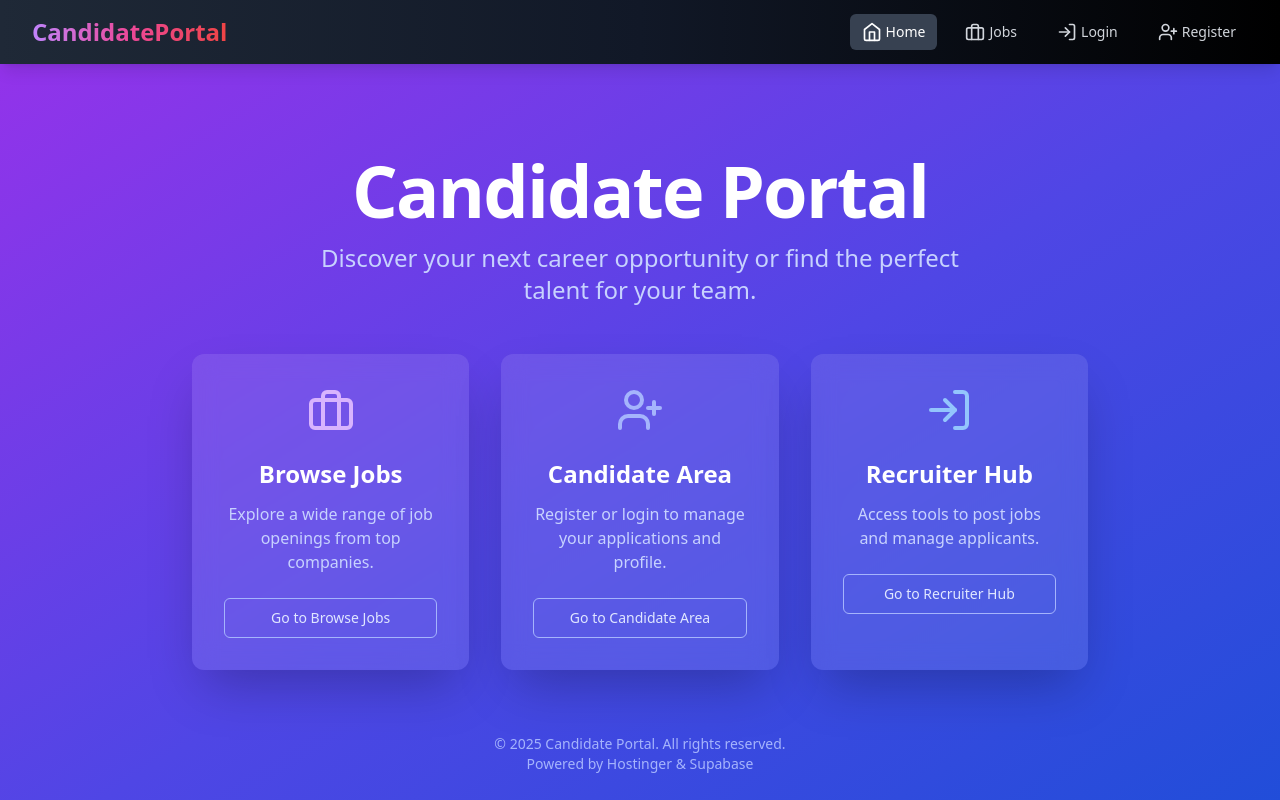
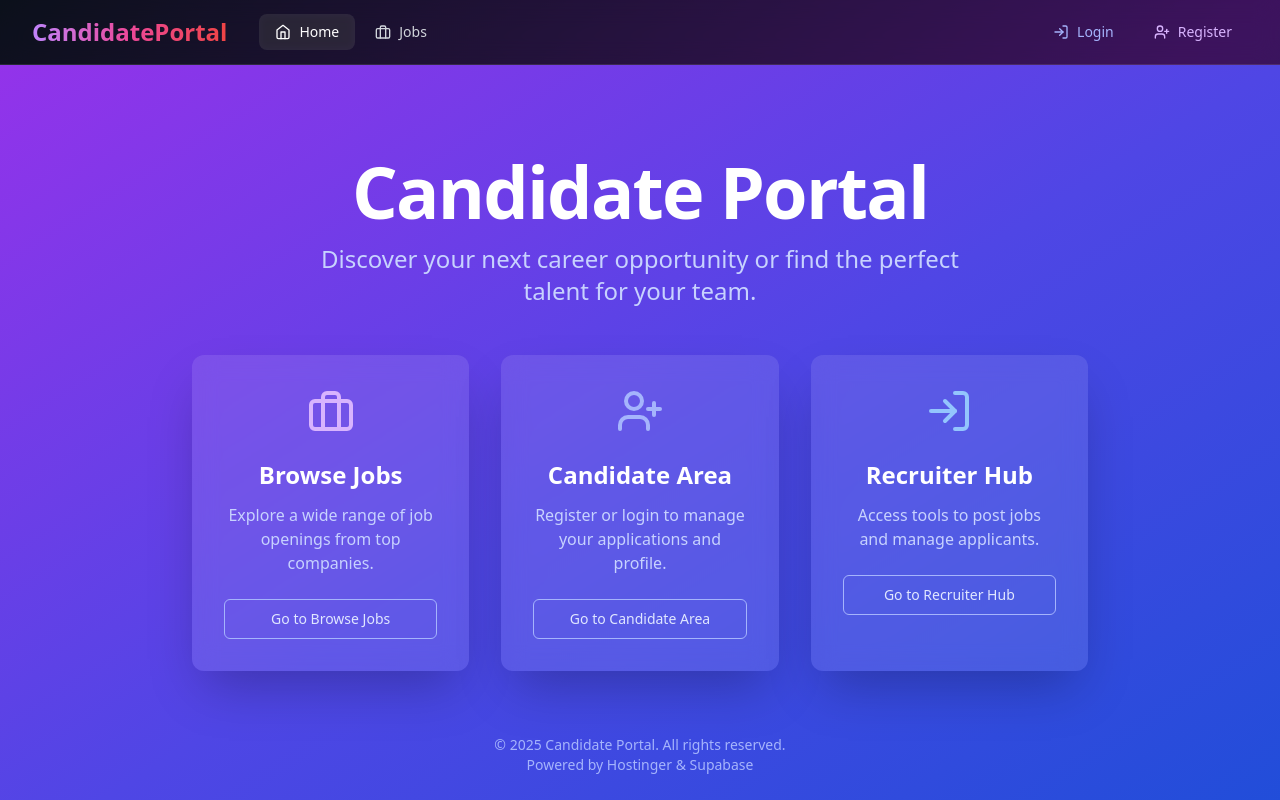
Before and after one commit to djen745911/CandidatePortal, a React (Vite) app: page / in a window 1280 px wide. Shown: the top 800 px of the page. Built offline with nearby package versions, Linux system fonts and the light colour scheme.

Commit message:
Update Layout component

```diff
--- a/src/components/Layout.jsx
+++ b/src/components/Layout.jsx
@@ -1,4 +1,3 @@
-
 import React from 'react';
 import { Outlet, Link, useLocation } from 'react-router-dom';
 import { Toaster } from '@/components/ui/toaster';
@@ -12,66 +11,91 @@ const Layout = () => {
 
   const getNavLinkClass = (path) => {
     return location.pathname === path
-      ? "bg-gray-700 text-white px-3 py-2 rounded-md text-sm font-medium flex items-center transition-colors"
-      : "text-gray-300 hover:bg-gray-700 hover:text-white px-3 py-2 rounded-md text-sm font-medium flex items-center transition-colors";
+      ? "bg-white/10 text-white px-4 py-2 rounded-lg text-sm font-medium flex items-center transition-colors backdrop-blur-sm"
+      : "text-gray-300 hover:bg-white/5 hover:text-white px-4 py-2 rounded-lg text-sm font-medium flex items-center transition-colors";
   };
 
   return (
-    <div className="flex flex-col min-h-screen">
-      <nav className="bg-gradient-to-r from-gray-800 via-gray-900 to-black shadow-lg sticky top-0 z-50">
+    <div className="flex flex-col min-h-screen bg-gradient-to-br from-gray-900 via-purple-900 to-blue-900">
+      <nav className="sticky top-0 z-50 bg-black/30 backdrop-blur-md border-b border-white/10">
         <div className="container mx-auto px-4 sm:px-6 lg:px-8">
           <div className="flex items-center justify-between h-16">
-            <div className="flex items-center">
+            <div className="flex items-center gap-8">
               <Link to="/" className="flex-shrink-0">
                 <span className="text-2xl font-bold bg-gradient-to-r from-purple-400 via-pink-500 to-red-500 bg-clip-text text-transparent">
                   CandidatePortal
                 </span>
               </Link>
-            </div>
-            <div className="hidden md:block">
-              <div className="ml-10 flex items-baseline space-x-4">
+              <div className="hidden md:flex items-center space-x-1">
                 <Link to="/" className={getNavLinkClass("/")}>
-                  <Home className="mr-1 h-5 w-5" /> Home
+                  <Home className="mr-2 h-4 w-4" /> Home
                 </Link>
                 <Link to="/jobs" className={getNavLinkClass("/jobs")}>
-                  <Briefcase className="mr-1 h-5 w-5" /> Jobs
+                  <Briefcase className="mr-2 h-4 w-4" /> Jobs
                 </Link>
+              </div>
+            </div>
+            <div className="hidden md:flex items-center space-x-4">
               {user ? (
                 <>
                   {profile?.role === 'candidate' && (
-                      <Link to="/candidate/area" className={getNavLinkClass("/candidate/area")}>
-                        <UserCircle className="mr-1 h-5 w-5" /> My Area
+                    <Link to="/candidate" className={getNavLinkClass("/candidate")}>
+                      <UserCircle className="mr-2 h-4 w-4" /> My Space
                     </Link>
                   )}
                   {profile?.role === 'recruiter' && (
                     <Link to="/recruiter/dashboard" className={getNavLinkClass("/recruiter/dashboard")}>
-                        <LayoutGrid className="mr-1 h-5 w-5" /> Dashboard
+                      <LayoutGrid className="mr-2 h-4 w-4" /> Dashboard
                     </Link>
                   )}
-                    <Button onClick={signOut} variant="ghost" className="text-red-300 hover:bg-red-500/20 hover:text-red-200 px-3 py-2 rounded-md text-sm font-medium">
-                      <LogOut className="mr-1 h-5 w-5" /> Logout
+                  <div className="pl-4 border-l border-white/10">
+                    <span className="text-sm text-indigo-300 mr-4">
+                      {profile?.full_name || user.email}
+                    </span>
+                    <Button
+                      onClick={signOut}
+                      variant="ghost"
+                      size="sm"
+                      className="text-red-400 hover:bg-red-500/20 hover:text-red-300"
+                    >
+                      <LogOut className="mr-2 h-4 w-4" /> Logout
                     </Button>
+                  </div>
                 </>
               ) : (
-                  <>
-                    <Link to="/login" className={getNavLinkClass("/login")}>
-                      <LogIn className="mr-1 h-5 w-5" /> Login
+                <div className="flex items-center space-x-2">
+                  <Link to="/login">
+                    <Button variant="ghost" className="text-indigo-300 hover:bg-indigo-500/20">
+                      <LogIn className="mr-2 h-4 w-4" /> Login
+                    </Button>
                   </Link>
-                    <Link to="/register" className={getNavLinkClass("/register")}>
-                      <UserPlus className="mr-1 h-5 w-5" /> Register
+                  <Link to="/register">
+                    <Button variant="ghost" className="text-purple-300 hover:bg-purple-500/20">
+                      <UserPlus className="mr-2 h-4 w-4" /> Register
+                    </Button>
                   </Link>
-                  </>
+                </div>
               )}
             </div>
-            </div>
+
+            {/* Mobile menu button */}
             <div className="md:hidden flex items-center">
               {user ? (
-                 <Button onClick={signOut} variant="ghost" size="sm" className="text-red-300 hover:bg-red-500/20 hover:text-red-200">
+                <Button
+                  onClick={signOut}
+                  variant="ghost"
+                  size="sm"
+                  className="text-red-300 hover:bg-red-500/20"
+                >
                   <LogOut className="h-5 w-5" />
                 </Button>
               ) : (
                 <Link to="/login">
-                  <Button variant="ghost" size="sm" className="text-indigo-300 hover:bg-indigo-700 hover:text-white">
+                  <Button
+                    variant="ghost"
+                    size="sm"
+                    className="text-indigo-300 hover:bg-indigo-500/20"
+                  >
                     <LogIn className="h-5 w-5" />
                   </Button>
                 </Link>
@@ -80,9 +104,18 @@ const Layout = () => {
           </div>
         </div>
       </nav>
+
       <main className="flex-grow">
         <Outlet />
       </main>
+
+      <footer className="bg-black/30 backdrop-blur-md border-t border-white/10 py-6">
+        <div className="container mx-auto px-4 text-center text-gray-400">
+          <p>&copy; {new Date().getFullYear()} CandidatePortal. All rights reserved.</p>
+          <p className="text-sm mt-1">Connecting talent with opportunity</p>
+        </div>
+      </footer>
+
       <Toaster />
     </div>
   );
```
Lines whose indentation alone changed are shown as unchanged.
